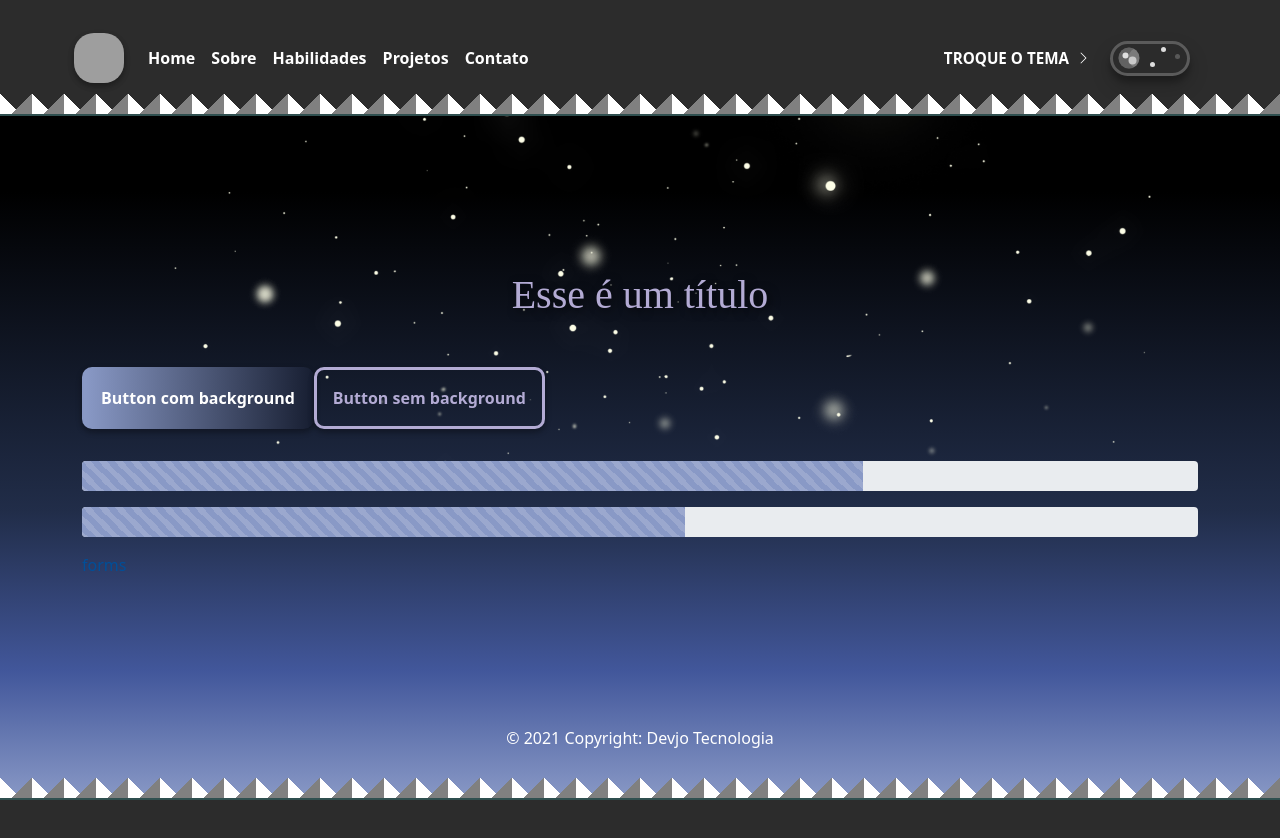
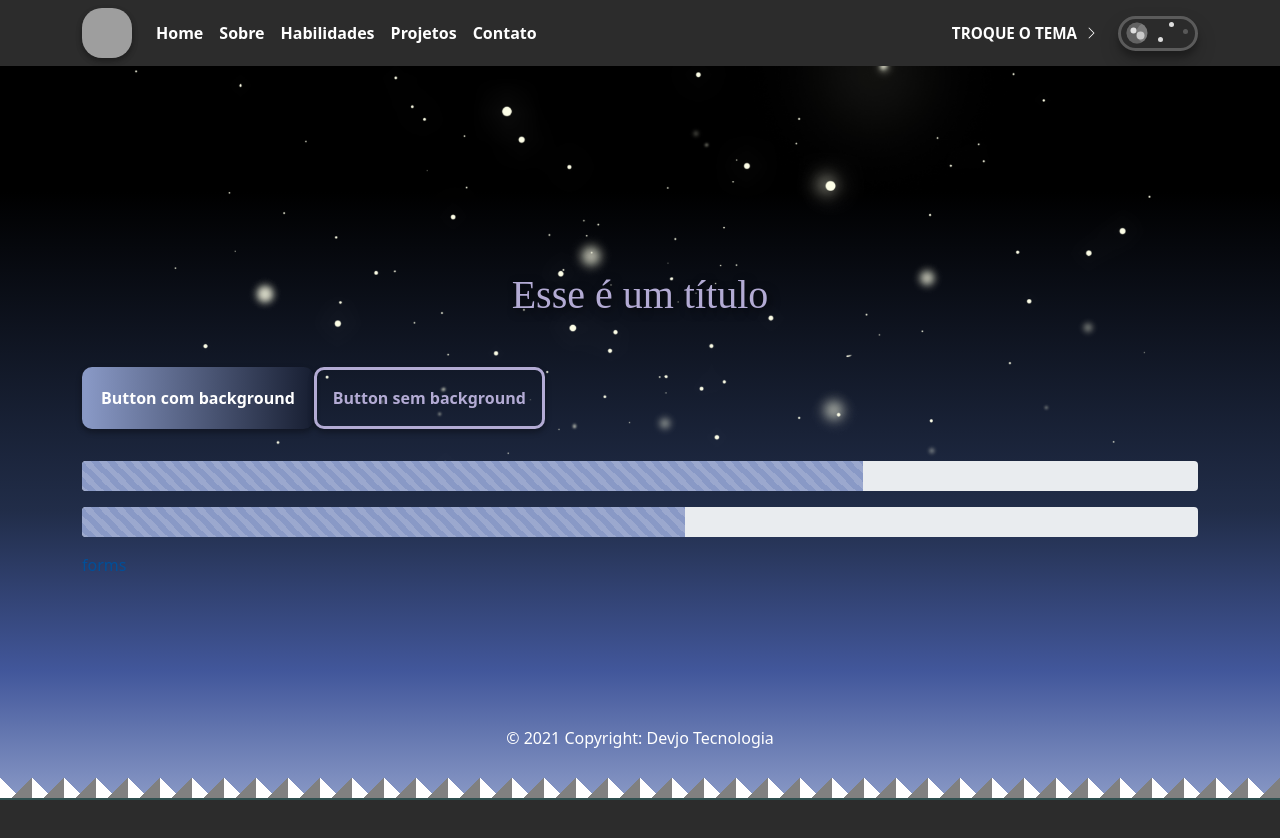
Before and after one commit to josielfaria/change-theme, an Angular app: page / in a window 1280 px wide. Shown: the top 838 px of the page. Built offline with nearby package versions, Linux system fonts and the light colour scheme; grey boxes are pictures that could not be loaded.

Commit message:
Melhoria navbar

```diff
--- a/src/app/components/navbar/navbar.component.html
+++ b/src/app/components/navbar/navbar.component.html
@@ -21,5 +21,4 @@
     </div>
   </div>
 
-  <app-serrated-mountains></app-serrated-mountains>
 </nav>
```
